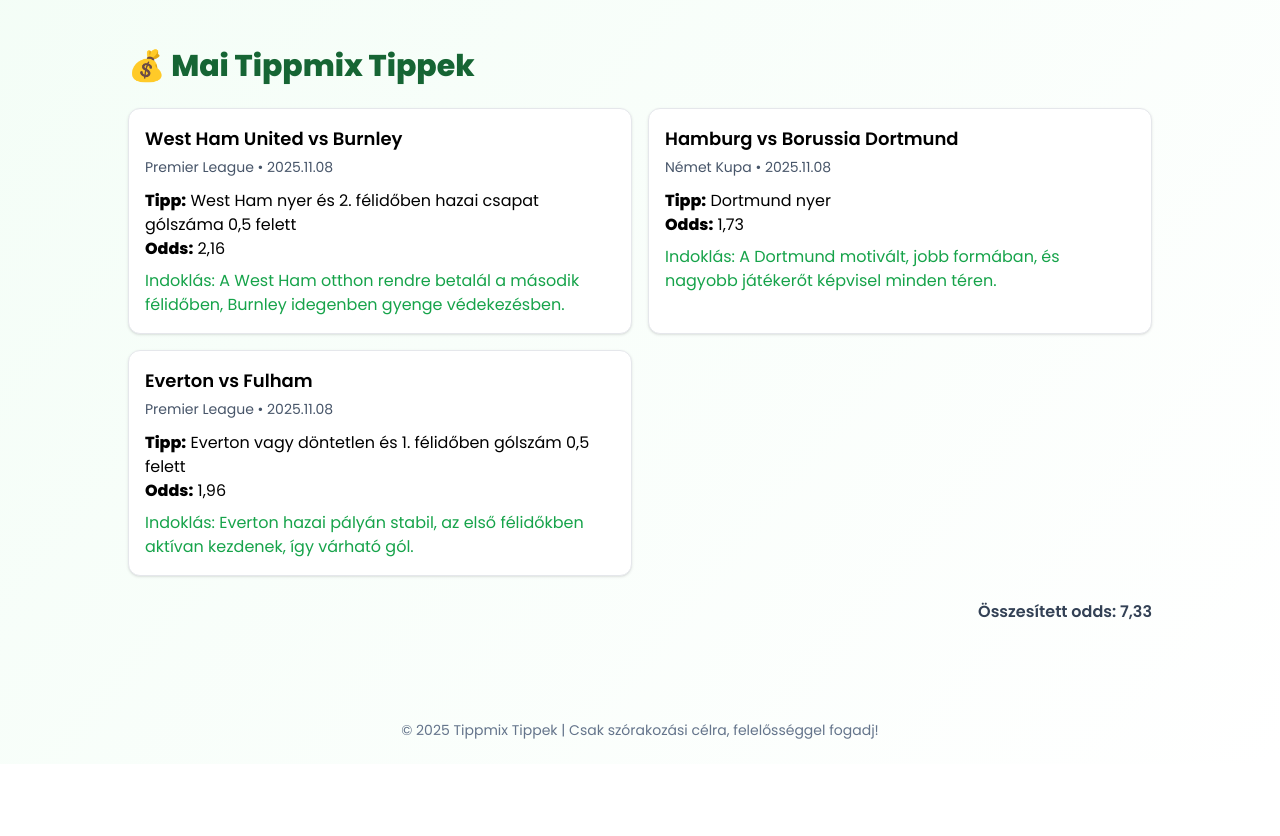
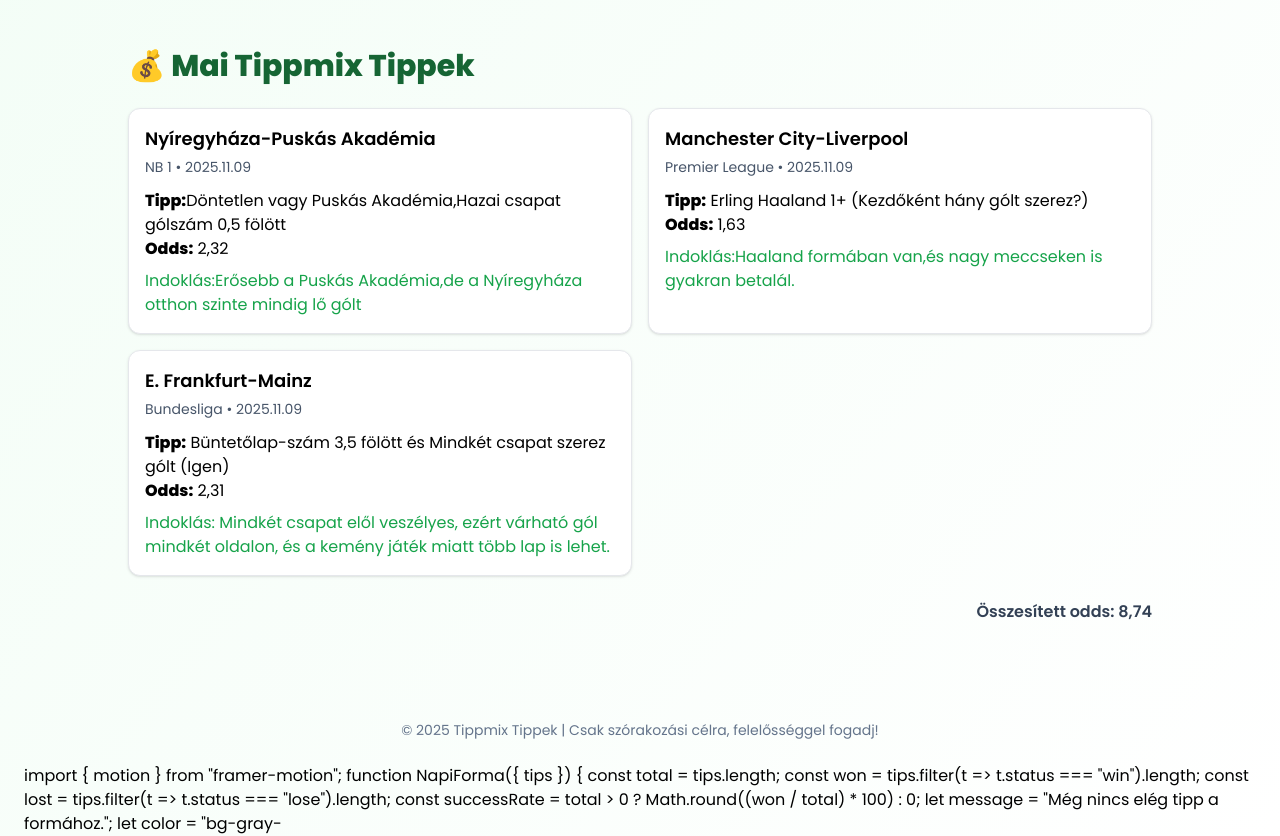
Before and after one commit to Gergo215/Tippmester, a plain HTML site: page tippek.html in a window 1280 px wide. Shown: the part 800-1636 px from the top of the page. Before the commit the page ends 1564 px from the top, so only its background shows below. Drawn offline with nearby package versions, Linux system fonts and the light colour scheme.

Commit message:
Add files via upload

```diff
--- a/tippek.html
+++ b/tippek.html
@@ -43,34 +43,34 @@
       <div class="grid grid-cols-1 md:grid-cols-2 gap-4">
         <!-- Tipp 1 -->
         <div class="bg-white border rounded-xl p-4 shadow hover:shadow-md transition">
-          <h3 class="font-semibold text-lg">West Ham United vs Burnley</h3>
-          <p class="text-sm text-slate-600 mt-1">Premier League • 2025.11.08</p>
-          <p class="mt-3"><strong>Tipp:</strong> West Ham nyer és 2. félidőben hazai csapat gólszáma 0,5 felett</p>
-          <p><strong>Odds:</strong> 2,16</p>
-          <p class="text-green-600 font-medium mt-2">Indoklás: A West Ham otthon rendre betalál a második félidőben, Burnley idegenben gyenge védekezésben.</p>
+          <h3 class="font-semibold text-lg">Nyíregyháza-Puskás Akadémia</h3>
+          <p class="text-sm text-slate-600 mt-1">NB 1 • 2025.11.09</p>
+          <p class="mt-3"><strong>Tipp:</strong>Döntetlen vagy Puskás Akadémia,Hazai csapat gólszám 0,5 fölött</p>
+          <p><strong>Odds:</strong> 2,32</p>
+          <p class="text-green-600 font-medium mt-2">Indoklás:Erősebb a Puskás Akadémia,de a Nyíregyháza otthon szinte mindig lő gólt</p>
         </div>
 
         <!-- Tipp 2 -->
         <div class="bg-white border rounded-xl p-4 shadow hover:shadow-md transition">
-          <h3 class="font-semibold text-lg">Hamburg vs Borussia Dortmund</h3>
-          <p class="text-sm text-slate-600 mt-1">Német Kupa • 2025.11.08</p>
-          <p class="mt-3"><strong>Tipp:</strong> Dortmund nyer</p>
-          <p><strong>Odds:</strong> 1,73</p>
-          <p class="text-green-600 font-medium mt-2">Indoklás: A Dortmund motivált, jobb formában, és nagyobb játékerőt képvisel minden téren.</p>
+          <h3 class="font-semibold text-lg">Manchester City-Liverpool</h3>
+          <p class="text-sm text-slate-600 mt-1">Premier League • 2025.11.09</p>
+          <p class="mt-3"><strong>Tipp:</strong> Erling Haaland 1+ (Kezdőként hány gólt szerez?)</p>
+          <p><strong>Odds:</strong> 1,63</p>
+          <p class="text-green-600 font-medium mt-2">Indoklás:Haaland formában van,és nagy meccseken is gyakran betalál.</p>
         </div>
 
         <!-- Tipp 3 -->
         <div class="bg-white border rounded-xl p-4 shadow hover:shadow-md transition">
-          <h3 class="font-semibold text-lg">Everton vs Fulham</h3>
-          <p class="text-sm text-slate-600 mt-1">Premier League • 2025.11.08</p>
-          <p class="mt-3"><strong>Tipp:</strong> Everton vagy döntetlen és 1. félidőben gólszám 0,5 felett</p>
-          <p><strong>Odds:</strong> 1,96</p>
-          <p class="text-green-600 font-medium mt-2">Indoklás: Everton hazai pályán stabil, az első félidőkben aktívan kezdenek, így várható gól.</p>
+          <h3 class="font-semibold text-lg">E. Frankfurt-Mainz</h3>
+          <p class="text-sm text-slate-600 mt-1">Bundesliga • 2025.11.09</p>
+          <p class="mt-3"><strong>Tipp:</strong> Büntetőlap-szám 3,5 fölött és Mindkét csapat szerez gólt (Igen)</p>
+          <p><strong>Odds:</strong> 2,31</p>
+          <p class="text-green-600 font-medium mt-2">Indoklás: Mindkét csapat elől veszélyes, ezért várható gól mindkét oldalon,
+          és a kemény játék miatt több lap is lehet.</p>
         </div>
       </div>
-      <p class="mt-6 text-right font-semibold text-slate-700">Összesített odds: 7,33</p>
+      <p class="mt-6 text-right font-semibold text-slate-700">Összesített odds: 8,74</p>
     </section>
-
     <!-- Lábjegyzet -->
     <footer class="mt-12 text-sm text-slate-500 fade-in text-center pb-6">
       © <span id="year"></span> Tippmix Tippek | Csak szórakozási célra, felelősséggel fogadj!
@@ -80,4 +80,15 @@
       document.getElementById("year").textContent = new Date().getFullYear();
     </script>
   </body>
+import { motion } from "framer-motion";
+
+function NapiForma({ tips }) {
+  const total = tips.length;
+  const won = tips.filter(t => t.status === "win").length;
+  const lost = tips.filter(t => t.status === "lose").length;
+  const successRate = total > 0 ? Math.round((won / total) * 100) : 0;
+
+  let message = "Még nincs elég tipp a formához.";
+  let color = "bg-gray-
+
 </html>
```
